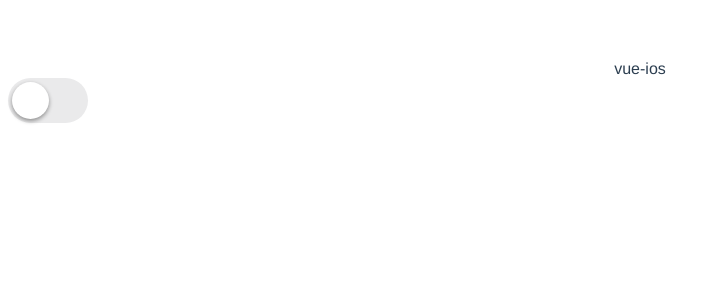
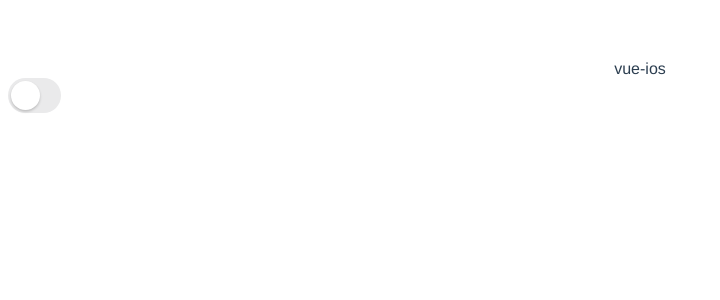
Before and after one commit to leegeunhyeok/vue-ios, a Vue app: page / in a window 1280 px wide. Shown: the top 300 px of the page, without its empty margins (0-720 px from the left). Built offline with nearby package versions, Linux system fonts and the light colour scheme; the HTML template or start-up script is replaced by a standard one.

Commit message:
:lipstick: Update iToggle style like a REAL iOS13!

```diff
--- a/src/components/iToggle/iToggle.vue
+++ b/src/components/iToggle/iToggle.vue
@@ -25,8 +25,8 @@ $toggle-color-deactive: #eaeaeb;
   @include tap-highlight-disable;
   position: relative;
   display: block;
-  width: 5rem;
-  height: 2.833rem;
+  width: 3.333rem;
+  height: 2.166rem;
 
   input[type=checkbox] {
     display: none;
@@ -41,7 +41,7 @@ $toggle-color-deactive: #eaeaeb;
       left: 0;
       right: 0;
       bottom: 0;
-      border-radius: 2.166rem;
+      border-radius: 1.083rem;
       background-color: $toggle-color-deactive;
       -webkit-transition: $transition-speed;
          -moz-transition: $transition-speed;
@@ -52,12 +52,12 @@ $toggle-color-deactive: #eaeaeb;
       &:before {
         content: "";
         position: absolute;
-        height: 2.333rem;
-        width: 2.333rem;
-        left: 0.25rem;
-        bottom: 0.25rem;
+        height: 1.833rem;
+        width: 1.833rem;
+        left: 0.163rem;
+        bottom: 0.166rem;
         border-radius: 50%;
-        box-shadow: 0px 2px 4px rgba(0, 0, 0, .4);
+        box-shadow: 0px 0.1rem 0.166rem rgba(0, 0, 0, .2);
         background-color: #fff;
         -webkit-transition: $transition-speed;
            -moz-transition: $transition-speed;
@@ -74,7 +74,7 @@ $toggle-color-deactive: #eaeaeb;
       }
 
       & + span.i-toggle--slider:before {
-        transform: translateX(2.166rem);
+        transform: translateX(1.166rem);
       }
     }
   }
```
